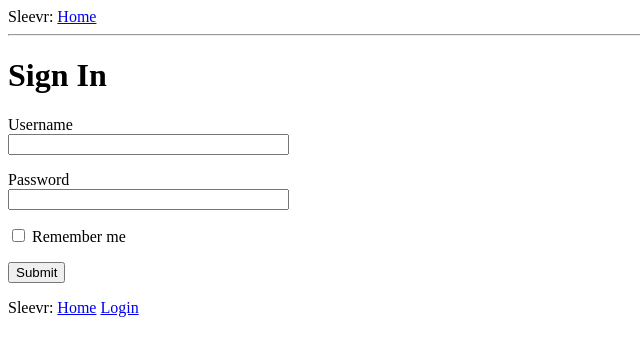
After one commit to andyk1278/sleevr-flask, a Python web app: template app/templates/login.html in a window 1280 px wide. The commit adds this page. Shown: the top 356 px of the page, without its empty margins (0-640 px from the left). Run offline with Jinja, Linux system fonts and the light colour scheme; the template is opened without the code that fills it: most values are stand-ins (such as "Sample title", 1, 10 or a date in 2020); form fields are guessed from the names that the template uses.

Commit message:
edit base.html for login link. created Login form and routes.

```diff
--- a/app/__init__.py
+++ b/app/__init__.py
@@ -1,5 +1,8 @@
 from flask import Flask
+from config import Config
+
 
 app = Flask(__name__)
+app.config.from_object(Config)
 
 from app import routes
--- /dev/null
+++ b/app/config.py
@@ -0,0 +1,5 @@
+import os
+
+
+class Config(object):
+    SECRET_KEY = os.environ.get('SECRET_KEY') or 'you-will-never-guess'
--- a/app/templates/base.html
+++ b/app/templates/base.html
@@ -10,5 +10,11 @@
         <div>Sleevr: <a href="/index">Home</a></div>
         <hr>
         {% block content %}{% endblock %}
+        <div>
+            Sleevr:
+            <a href="/index">Home</a>
+            <a href="/login">Login</a>
+        </div>
+
     </body>
 </html>
--- /dev/null
+++ b/app/templates/login.html
@@ -0,0 +1,18 @@
+{% extends "base.html" %}
+
+{% block content %}
+    <h1>Sign In</h1>
+    <form action="" method="post" novalidate>
+        {{ form.hidden_tag() }}
+        <p>
+            {{ form.username.label }}<br>
+            {{ form.username(size=32) }}
+        </p>
+        <p>
+            {{ form.password.label }}<br>
+            {{ form.password(size=32) }}
+        </p>
+        <p>{{ form.remember_me() }} {{ form.remember_me.label }}</p>
+        <p>{{ form.submit() }}</p>
+    </form>
+{% endblock %}
```
Also changed, not shown: app/forms.py (added, +10 -0 lines), app/routes.py (+16 -1 lines), 1 other file.
